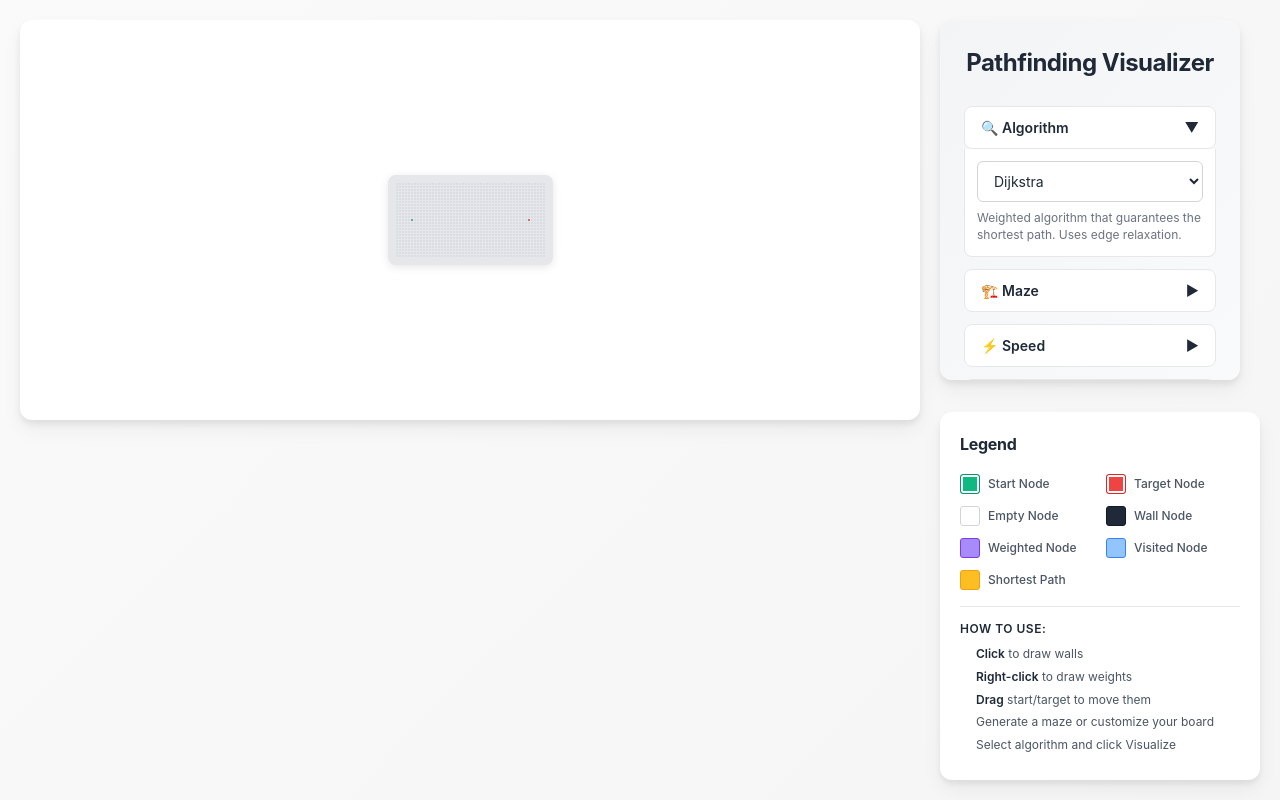
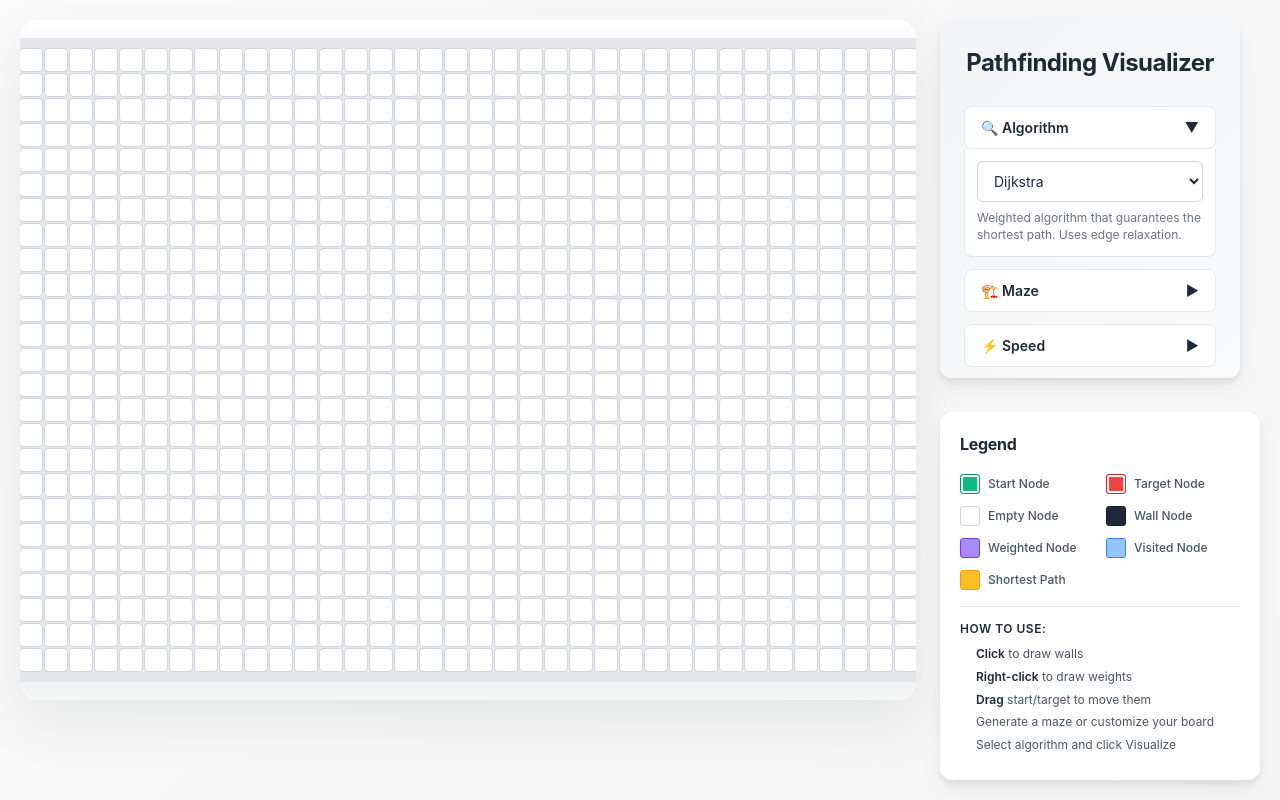
Before and after one commit to Emadedin1/pathfinding-visualizer, a React (Vite) app: page / in a window 1280 px wide. Built offline with nearby package versions, Linux system fonts and the light colour scheme.

Commit message:
Update UI layout

```diff
--- a/src/App.css
+++ b/src/App.css
@@ -6,10 +6,11 @@
 
 .app-layout {
   display: grid;
-  grid-template-columns: 1fr 320px;
-  gap: 20px;
-  max-width: 1600px;
+  grid-template-columns: minmax(0, 3fr) minmax(320px, 1fr);
+  gap: 24px;
+  max-width: 1700px;
   margin: 0 auto;
+  align-items: start;
 }
 
 .main-content {
@@ -20,14 +21,16 @@
 
 .grid-wrapper {
   background: white;
-  border-radius: 12px;
-  padding: 16px;
-  box-shadow: 0 4px 6px rgba(0, 0, 0, 0.07), 0 10px 20px rgba(0, 0, 0, 0.05);
+  border-radius: 18px;
+  padding: 18px;
+  box-shadow: 0 20px 60px rgba(15, 23, 42, 0.08);
   overflow-x: auto;
+  overflow-y: hidden;
   display: flex;
   align-items: center;
   justify-content: center;
-  min-height: 400px;
+  min-height: 640px;
+  width: 100%;
 }
 
 .bottom-panel {
@@ -37,10 +40,11 @@
 .sidebar {
   display: flex;
   flex-direction: column;
-  gap: 16px;
-  max-height: calc(100vh - 40px);
+  gap: 18px;
   position: sticky;
   top: 20px;
+  align-self: start;
+  max-height: calc(100vh - 40px);
 }
 
 /* Responsive layout */
@@ -52,9 +56,10 @@
   .sidebar {
     position: static;
     max-height: none;
-    display: grid;
-    grid-template-columns: 1fr 1fr;
+    display: flex;
+    flex-direction: column;
     gap: 16px;
+    order: -1;
   }
 }
 
@@ -69,7 +74,7 @@
 
   .grid-wrapper {
     padding: 12px;
-    min-height: 300px;
+    min-height: 520px;
   }
 
   .sidebar {
@@ -88,6 +93,6 @@
 
   .grid-wrapper {
     padding: 8px;
-    min-height: 250px;
+    min-height: 420px;
   }
 }
--- a/src/components/Grid/Grid.css
+++ b/src/components/Grid/Grid.css
@@ -2,20 +2,20 @@
   display: grid;
   gap: 1px;
   background-color: #e5e7eb;
-  padding: 8px;
-  border-radius: 8px;
-  box-shadow: 0 2px 8px rgba(0, 0, 0, 0.1);
-  max-width: 100%;
+  padding: 10px;
+  border-radius: 16px;
+  box-shadow: 0 14px 40px rgba(15, 23, 42, 0.08);
+  width: max-content;
   margin: 0 auto;
 }
 
 .grid-node {
   width: 100%;
-  aspect-ratio: 1;
+  height: 100%;
   cursor: pointer;
-  transition: all 0.1s ease;
+  transition: transform 0.15s ease, background-color 0.15s ease;
   border: 1px solid #d1d5db;
-  border-radius: 2px;
+  border-radius: 4px;
 }
 
 .grid-node:hover {
--- a/src/components/Grid/Grid.tsx
+++ b/src/components/Grid/Grid.tsx
@@ -52,23 +52,24 @@ const Grid: React.FC<GridProps> = ({
       onMouseUp={handleMouseUp}
       onMouseLeave={handleMouseUp}
       style={{
-        gridTemplateRows: `repeat(${grid.length}, 1fr)`,
-        gridTemplateColumns: `repeat(${grid[0].length}, 1fr)`,
+        gridTemplateColumns: `repeat(${grid[0].length}, 24px)`,
+        gridAutoRows: '24px',
       }}
     >
-      {grid.map((row, rowIdx) =>
-        row.map((node, colIdx) => (
+      {grid.map((row) =>
+        row.map((node) => (
           <div
-            key={`${rowIdx}-${colIdx}`}
+            key={`${node.position.row}-${node.position.col}`}
             onMouseDown={(e) => handleMouseDown(e, node.position)}
             onMouseEnter={() => handleMouseEnter(node.position)}
             onContextMenu={(e) => onNodeContextMenu(e, node.position)}
+            style={{ width: '100%', height: '100%' }}
           >
             <GridNode
               node={node}
               onMouseDown={() => {}}
               onMouseEnter={() => {}}
-              onMouseUp={() => {}}
+              onMouseUp={handleMouseUp}
               onContextMenu={(e) => onNodeContextMenu(e, node.position)}
             />
           </div>
```
Also changed, not shown: 5 other files (tests, documents, lock files or other folders).
